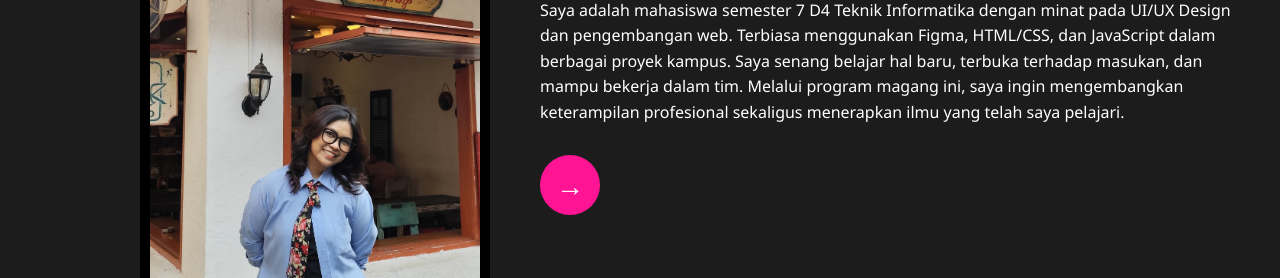
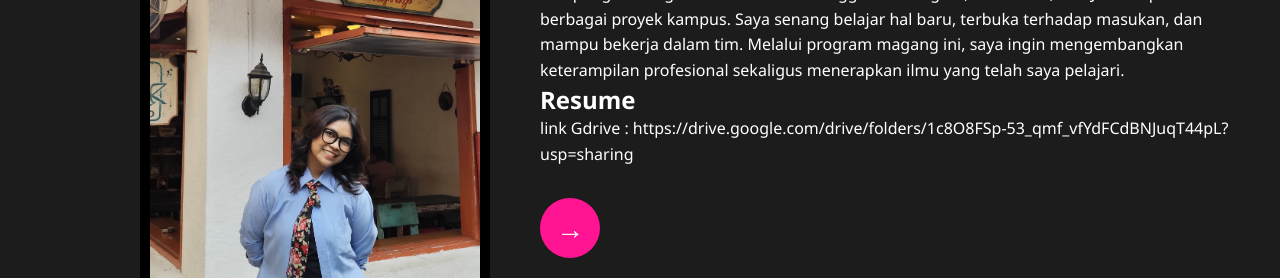
Before and after one commit to fiqhinre/portofolio, a plain HTML site: page index.html in a window 1280 px wide. Shown: the part 522-800 px from the top of the page. Drawn offline with Linux system fonts and the light colour scheme; placeholder pictures from the web are drawn by us.

Commit message:
Update index

```diff
--- a/index.html
+++ b/index.html
@@ -30,6 +30,9 @@
     <div class="intro-text">
       <h1>Perkenalan</h1>
       <p>Saya adalah mahasiswa semester 7 D4 Teknik Informatika dengan minat pada UI/UX Design dan pengembangan web. Terbiasa menggunakan Figma, HTML/CSS, dan JavaScript dalam berbagai proyek kampus. Saya senang belajar hal baru, terbuka terhadap masukan, dan mampu bekerja dalam tim. Melalui program magang ini, saya ingin mengembangkan keterampilan profesional sekaligus menerapkan ilmu yang telah saya pelajari.</p>
+
+      <h2>Resume</h2>
+      <p>link Gdrive : https://drive.google.com/drive/folders/1c8O8FSp-53_qmf_vfYdFCdBNJuqT44pL?usp=sharing </p>
       <button id="go-next" class="arrow-button">→</button>
     </div>
   </section>
```
